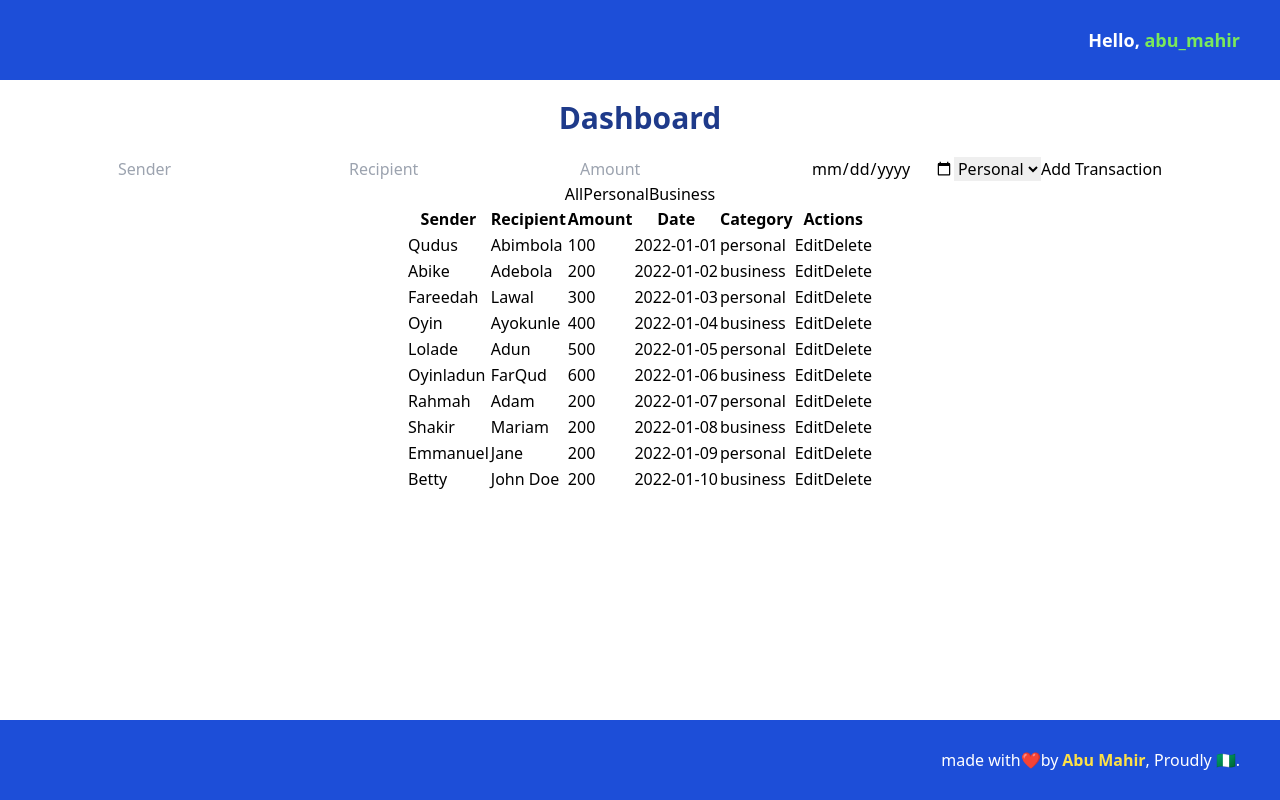
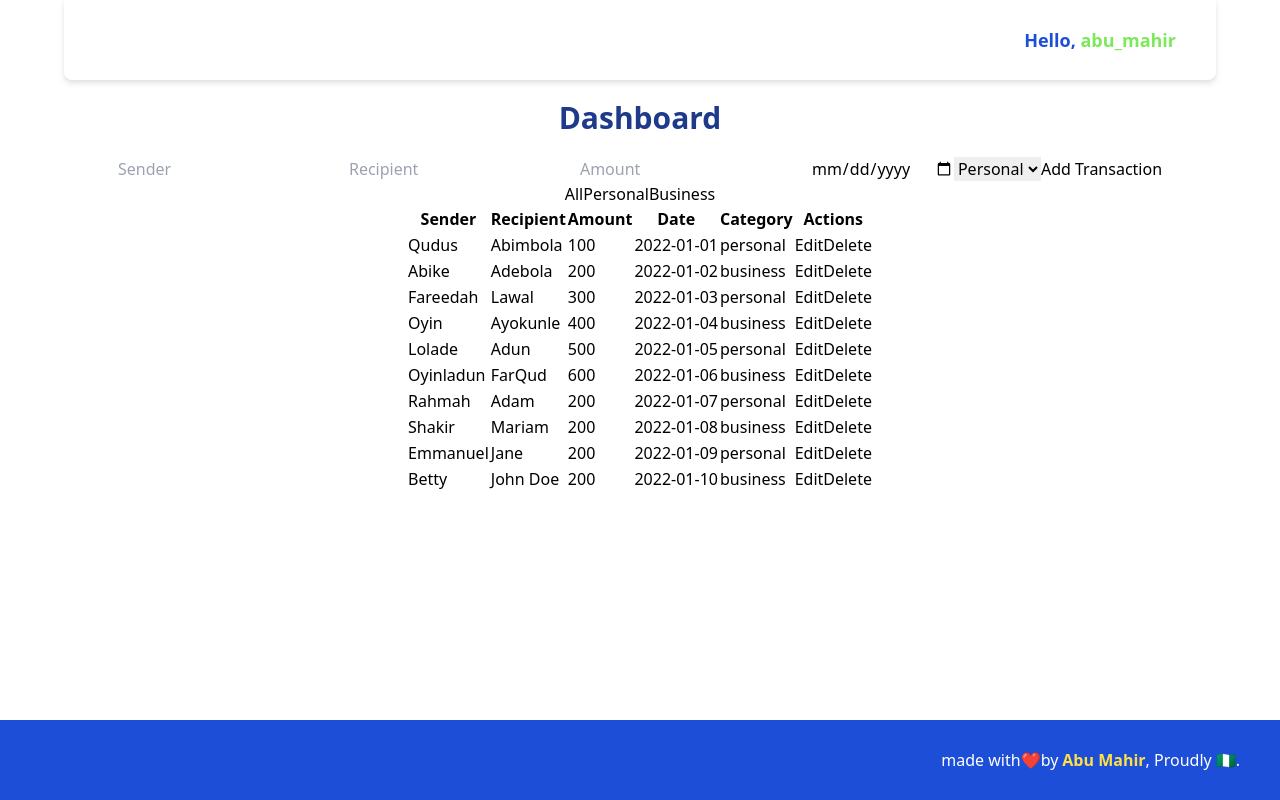
Before and after one commit to AbuMahir980/Remittance-Tracker, a React (Create React App) app: page / in a window 1280 px wide. Built offline with nearby package versions, Linux system fonts and the light colour scheme.

Commit message:
Change Header styling

```diff
--- a/src/Components/Header.jsx
+++ b/src/Components/Header.jsx
@@ -5,8 +5,8 @@ const Header = (props) => {
     const {user} = props;
     return(
         <>
-            <div className="bg-blue-700 h-[10vh] flex justify-end items-center pr-10">
-                <p className="text-lg font-bold text-white">Hello, <span className="text-[#7be95a]" >{user.userName}</span></p>
+            <div className="bg-white h-[10vh] w-[90vw] drop-shadow-md rounded-b-lg mx-auto flex justify-end items-center pr-10">
+                <p className="text-lg font-bold text-blue-700">Hello, <span className="text-[#7be95a]" >{user.userName}</span></p>
             </div>
         </>
     )
```
